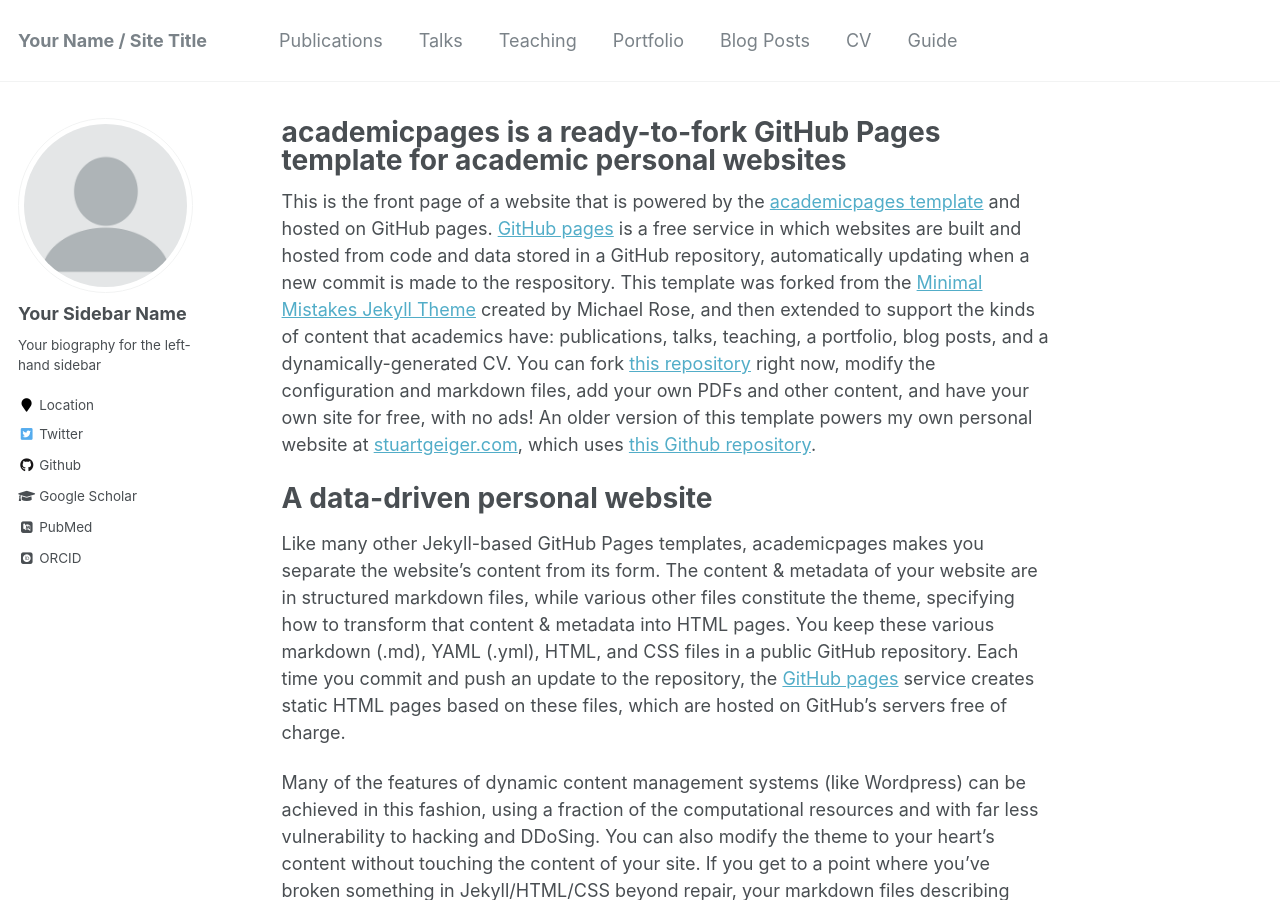
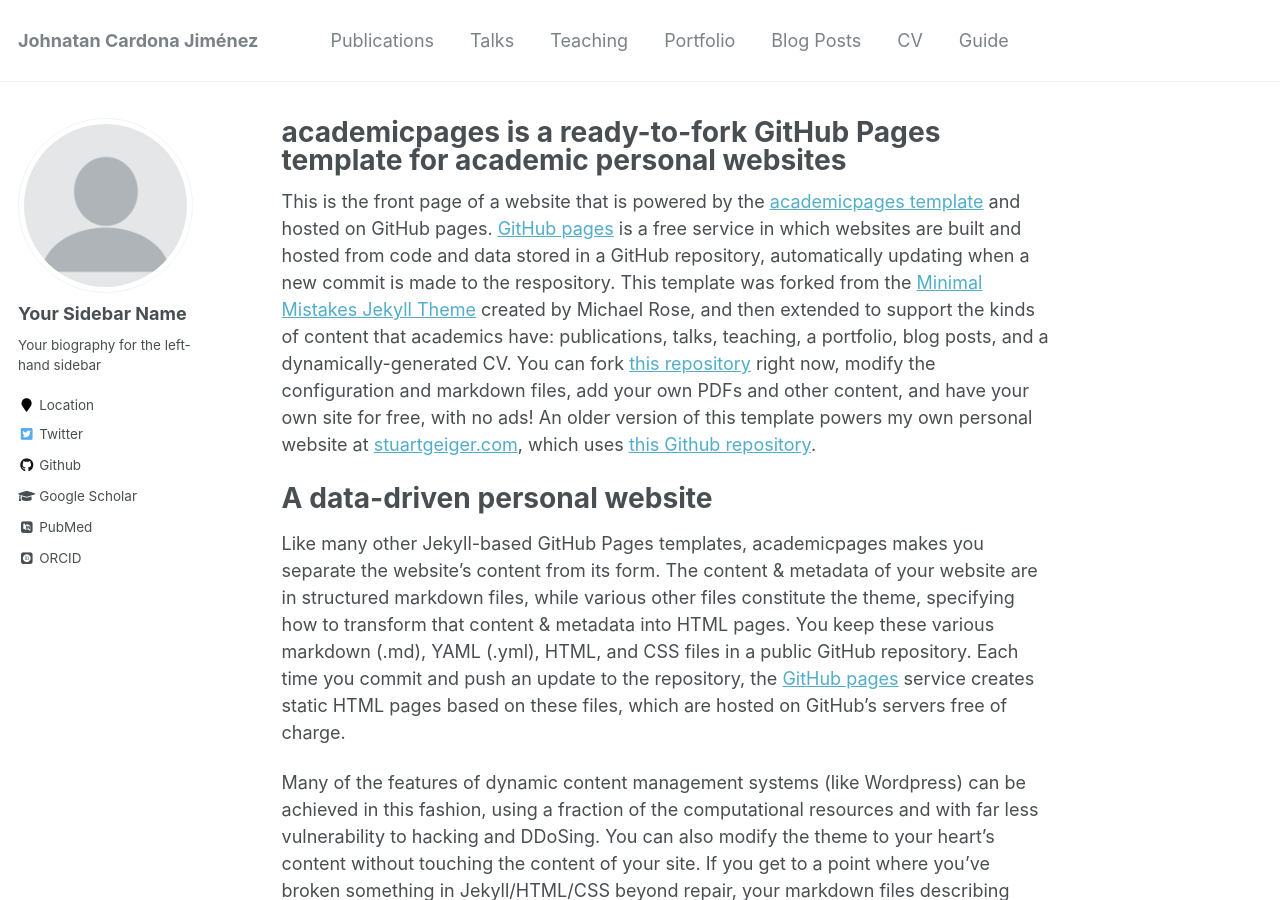
Before and after one commit to JohnatanLAB/JohnatanLAB.github.io, a Jekyll site: the page built from _pages/about.md, in a window 1280 px wide and 900 px high. Built offline with Jekyll 4.4.1, drawn with Linux system fonts in a browser that asks for light colours; some web fonts are replaced; some of the changed text lies outside the part shown.

Commit message:
personal information

```diff
--- a/_config.yml
+++ b/_config.yml
@@ -7,13 +7,13 @@
 
 # Site Settings
 locale                   : "en-US"
-title                    : "Your Name / Site Title"
+title                    : "Johnatan Cardona Jiménez"
 title_separator          : "-"
-name                     : &name "Your Name"
+name                     : &name "Johnatan Cardona Jiménez"
 description              : &description "personal description"
-url                      : https://academicpages.github.io # the base hostname & protocol for your site e.g. "https://mmistakes.github.io"
+url                      : https://JohnatanLAB.github.io # the base hostname & protocol for your site e.g. "https://mmistakes.github.io"
 baseurl                  : "" # the subpath of your site, e.g. "/blog"
-repository               : "academicpages/academicpages.github.io"
+repository               : "JohnatanLAB/JohnatanLAB.github.io"
 teaser                   :  # filename of teaser fallback teaser image placed in /images/, .e.g. "500x300.png"
 breadcrumbs              : false # true, false (default)
 words_per_minute         : 160
```
